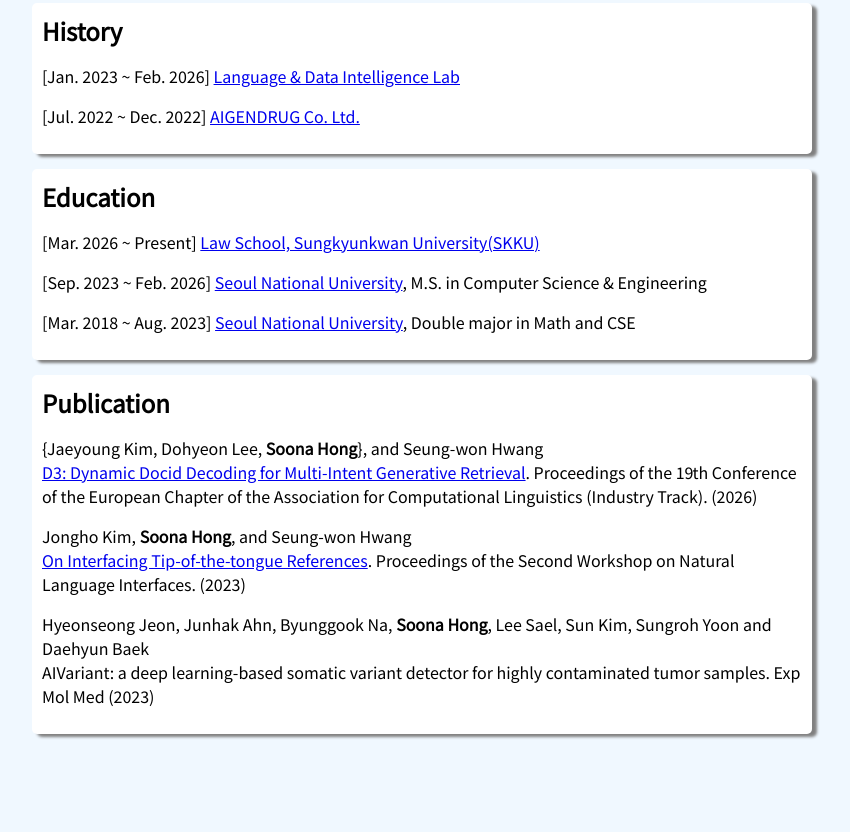
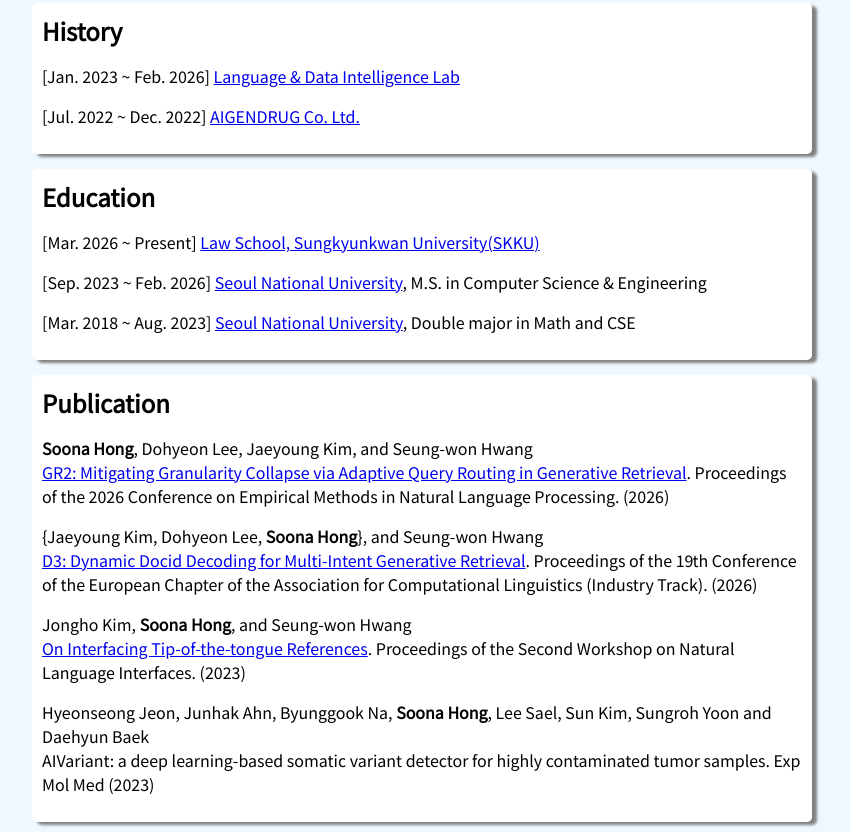
Before and after one commit to hongsoona/hongsoona.github.io, a plain HTML site: page index.html in a window 1280 px wide. Shown: the part 490-1322 px from the top of the page, without its empty margins (218-1068 px from the left). Before the commit the page ends 1234 px from the top, so only its background shows below. Drawn offline with Linux system fonts and the light colour scheme.

Commit message:
update emnlp

```diff
--- a/index.html
+++ b/index.html
@@ -58,6 +58,10 @@
         <div class="container" id="publicationContainer">
             <div class="headText" id="publicationText">Publication</div>
             <p>
+                <strong>Soona Hong</strong>, Dohyeon Lee, Jaeyoung Kim, and Seung-won Hwang </br>
+                <a href="https://aclanthology.org/2026.emnlp-main.1928/">GR2: Mitigating Granularity Collapse via Adaptive Query Routing in Generative Retrieval</a>. Proceedings of the 2026 Conference on Empirical Methods in Natural Language Processing. (2026)
+            </p>
+            <p>
                 {Jaeyoung Kim, Dohyeon Lee, <strong>Soona Hong</strong>}, and Seung-won Hwang </br>
                 <a href="https://aclanthology.org/2026.eacl-industry.58/">D3: Dynamic Docid Decoding for Multi-Intent Generative Retrieval</a>. Proceedings of the 19th Conference of the European Chapter of the Association for Computational Linguistics (Industry Track). (2026)
             </p>
```
Also changed, not shown: 3 other files.
